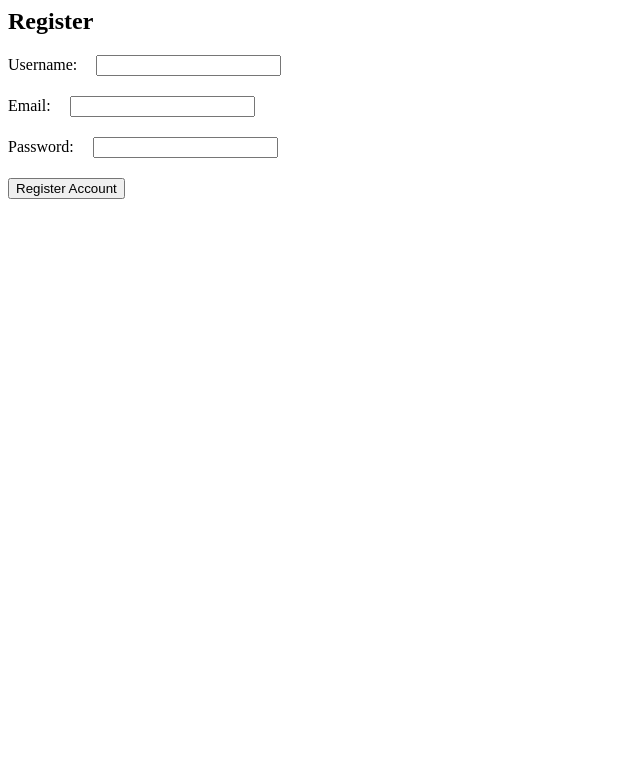
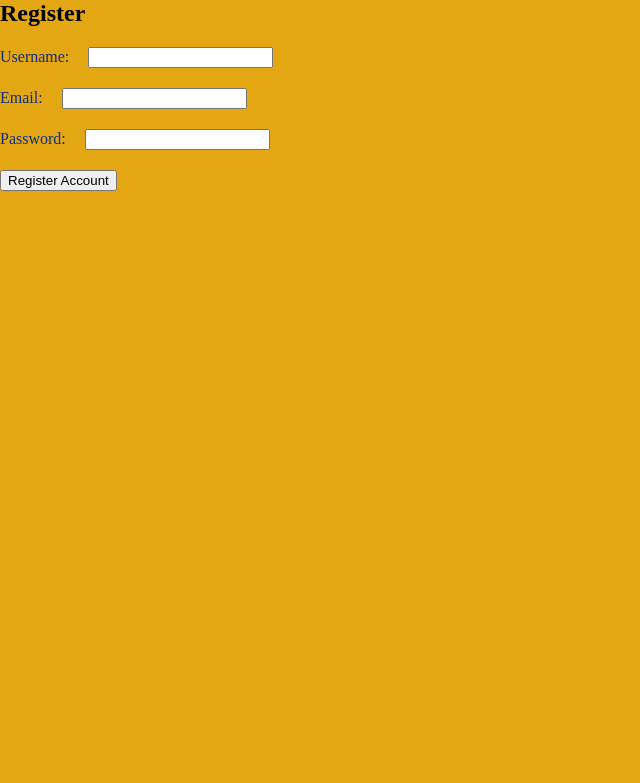
Before and after one commit to MahimaR0927/HackRU2025, a Flask app: template flask-app/templates/src/login.html in a window 1280 px wide. Shown: the top 783 px of the page, without its empty margins (0-640 px from the left). Run offline with Flask 3, Linux system fonts and the light colour scheme; the template is opened without the code that fills it, so the values that code supplies are empty.

Commit message:
loginstyle

```diff
--- a/flask-app/templates/src/login.html
+++ b/flask-app/templates/src/login.html
@@ -1,6 +1,11 @@
 <html>
     <head>
         <style>
+            body {
+                background-color: #e2a713;; /* Change this hex code to your desired color */
+                margin: 0; /* Optional: Removes default margin around the page */
+            }
+
             .form-group {
                 /*display: flex;*/ /* FIX: Use 'flex' for alignment */
                 flex-direction: column;
@@ -11,6 +16,7 @@
                 width: 10px; /* Adjusted width for better spacing */
                 padding-right: 15px;
                 text-align: right;
+                color: #0d2d80;
             }
 
             /* ... (Corrected CSS for input and button) ... */
```
